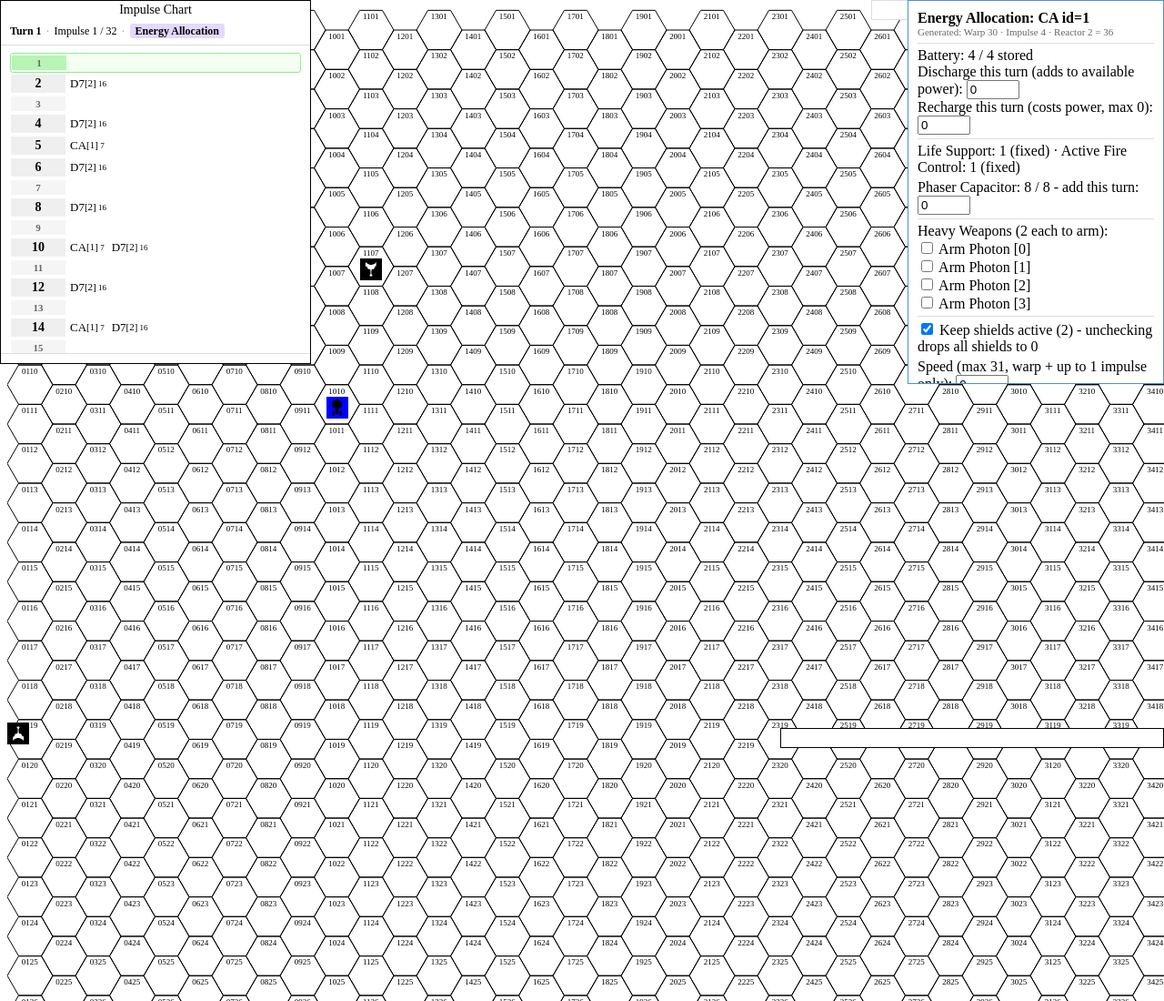
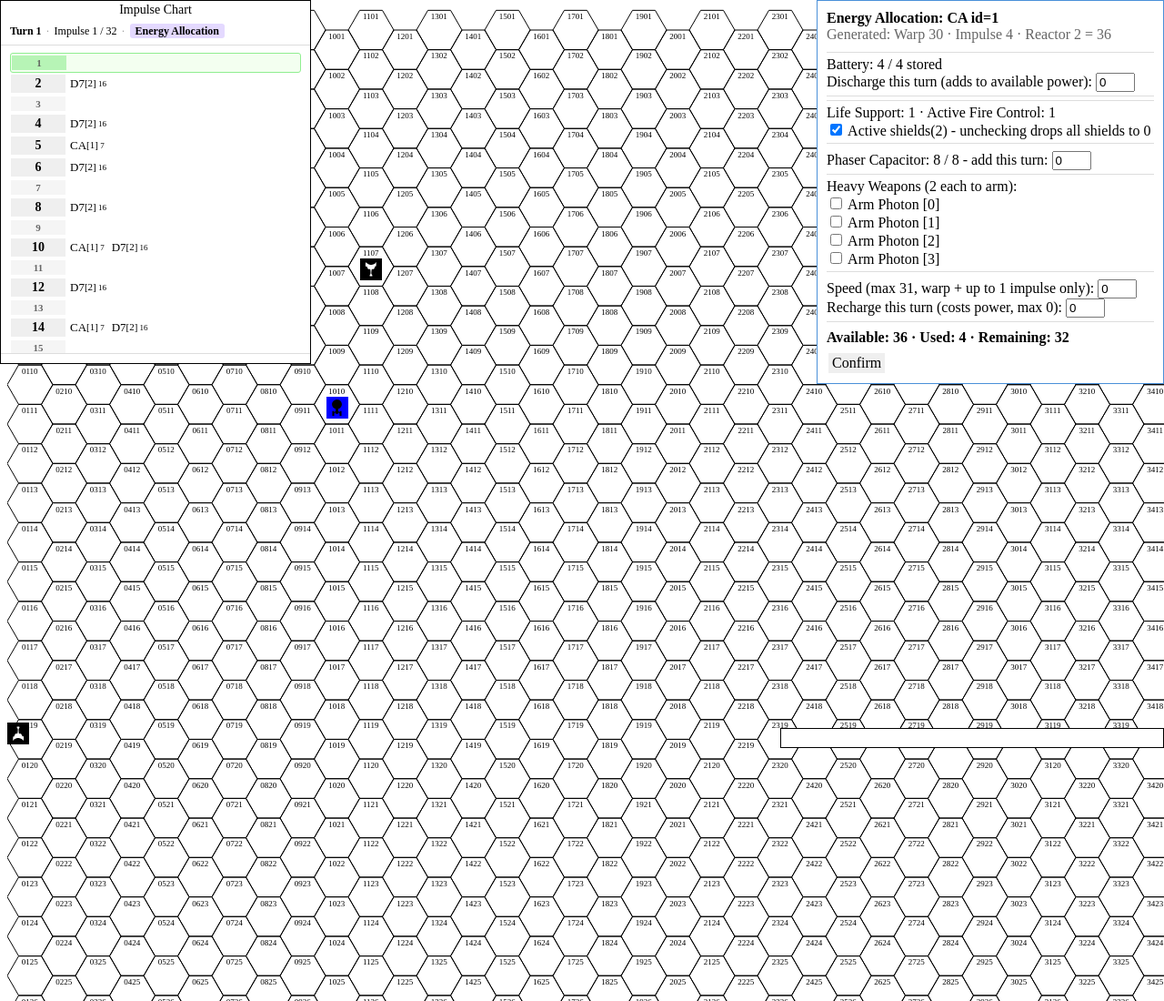
Before and after one commit to kellyoka/kellyoka.github.io, a plain HTML site: page sfb.html in a window 1280 px wide. Shown: the top 1100 px of the page at 91% size. Drawn offline with nearby package versions, Linux system fonts and the light colour scheme; some icons are missing.

Commit message:
update energy allocation UI update

```diff
--- a/sfb.html
+++ b/sfb.html
@@ -2527,18 +2527,26 @@
             var phaserCapHeadroom = phaserCapMax - phaserCapCurrent;
 
             var str = '<div style="font-weight:bold;">Energy Allocation: ' + ship.name + ' id=' + sId + '</div>';
-            str += '<div style="font-size:11px;color:#666;padding-bottom:6px;">Generated: Warp ' + warpAvail + ' &middot; Impulse ' + impAvail + ' &middot; Reactor ' + aprAvail + ' = ' + generated + '</div>';
-
-            str += '<div style="border-top:1px solid #ddd;padding-top:4px;">Battery: ' + batteryStored + ' / ' + batteryMax + ' stored</div>';
-            str += '<div>Discharge this turn (adds to available power): <input type="number" id="eaBattDischarge" min="0" max="' + batteryStored + '" value="0" style="width:50px;" oninput="updateEnergyAllocTotal();"></div>';
-            str += '<div>Recharge this turn (costs power, max ' + batteryHeadroom + '): <input type="number" id="eaBattRecharge" min="0" max="' + batteryHeadroom + '" value="0" style="width:50px;" oninput="updateEnergyAllocTotal();"></div>';
-
-            str += '<div style="border-top:1px solid #ddd;padding-top:4px;margin-top:4px;">Life Support: ' + LIFE_SUPPORT_COST + ' (fixed) &middot; Active Fire Control: ' + FIRE_CONTROL_COST + ' (fixed)</div>';
-
+            str += '<div style="color:#666;padding-bottom:6px;">Generated: Warp ' + warpAvail + ' &middot; Impulse ' + impAvail + ' &middot; Reactor ' + aprAvail + ' = ' + generated + '</div>';
+            str += '<div class="dividerLine"></div>';
+
+            str += '<div>Battery: ' + batteryStored + ' / ' + batteryMax + ' stored</div>';
+            str += '<div>Discharge this turn (adds to available power): <input type="number" id="eaBattDischarge" min="0" max="' + batteryStored + '" value="0" style="width:35px;" oninput="updateEnergyAllocTotal();"></div>';
+
+            str += '<div class="dividerLine"></div>';
+            str += '<div style="border-top:1px solid #ddd;padding-top:4px;margin-top:4px;">Life Support: ' + LIFE_SUPPORT_COST + ' &middot; Active Fire Control: ' + FIRE_CONTROL_COST + '</div>';
+
+            var shieldsCurrentlyActive = internals.shieldsActive;
+            str += '<div><input type="checkbox" id="eaShieldsActive"' + (shieldsCurrentlyActive ? ' checked' : '') + ' onclick="updateEnergyAllocTotal();"> Active shields(' + SHIELD_ACTIVATION_COST + ') - unchecking drops all shields to 0';
+            if (!shieldsCurrentlyActive) { str += '<div style="color:#900;font-size:11px;">Shields currently DOWN - re-checking will restore ' + internals.savedShield1 + '/' + internals.savedShield2 + '/' + internals.savedShield3 + '/' + internals.savedShield4 + '/' + internals.savedShield5 + '/' + internals.savedShield6 + '</div>'; }
+            str += '</div>';
+
+            str += '<div class="dividerLine"></div>';
             str += '<div style="padding-top:4px;">Phaser Capacitor: ' + phaserCapCurrent + ' / ' + phaserCapMax + ' - add this turn: ';
-            str += '<input type="number" id="eaPhaserAdd" min="0" max="' + phaserCapHeadroom + '" value="0" style="width:50px;" oninput="updateEnergyAllocTotal();"></div>';
-
-            str += '<div style="border-top:1px solid #ddd;padding-top:4px;margin-top:4px;">Heavy Weapons (' + HEAVY_WEAPON_ARM_COST + ' each to arm):</div>';
+            str += '<input type="number" id="eaPhaserAdd" min="0" max="' + phaserCapHeadroom + '" value="0" style="width:35px;" oninput="updateEnergyAllocTotal();"></div>';
+
+            str += '<div class="dividerLine"></div>';
+            str += '<div>Heavy Weapons (' + HEAVY_WEAPON_ARM_COST + ' each to arm):</div>';
             for (var z = 0; z < ship.shipWeapons.length; z++) {
                 var wEntry = ship.shipWeapons[z];
                 var wClass = 0, wName = '';
@@ -2555,16 +2563,13 @@
                 }
             }
 
-            str += '<div style="border-top:1px solid #ddd;padding-top:4px;margin-top:4px;">';
-            var shieldsCurrentlyActive = internals.shieldsActive;
-            str += '<label><input type="checkbox" id="eaShieldsActive"' + (shieldsCurrentlyActive ? ' checked' : '') + ' onclick="updateEnergyAllocTotal();"> Keep shields active (' + SHIELD_ACTIVATION_COST + ') - unchecking drops all shields to 0</label>';
-            if (!shieldsCurrentlyActive) { str += '<div style="color:#900;font-size:11px;">Shields currently DOWN - re-checking will restore ' + internals.savedShield1 + '/' + internals.savedShield2 + '/' + internals.savedShield3 + '/' + internals.savedShield4 + '/' + internals.savedShield5 + '/' + internals.savedShield6 + '</div>'; }
-            str += '</div>';
-
+            str += '<div class="dividerLine"></div>';
             str += '<div style="padding-top:4px;">Speed (max ' + maxSpeed + ', warp + up to 1 impulse only): ';
-            str += '<input type="number" id="eaSpeed" min="0" max="' + maxSpeed + '" value="0" style="width:50px;" oninput="updateEnergyAllocTotal();"></div>';
-
-            str += '<div style="border-top:1px solid #ddd;padding-top:8px;margin-top:4px;font-weight:600;">Available: <span id="eaAvailable"></span> &middot; Used: <span id="eaUsed"></span> &middot; Remaining: <span id="eaRemaining"></span></div>';
+            str += '<input type="number" id="eaSpeed" min="0" max="' + maxSpeed + '" value="0" style="width:35px;" oninput="updateEnergyAllocTotal();"></div>';
+            str += '<div>Recharge this turn (costs power, max ' + batteryHeadroom + '): <input type="number" id="eaBattRecharge" min="0" max="' + batteryHeadroom + '" value="0" style="width:35px;" oninput="updateEnergyAllocTotal();"></div>';
+
+            str += '<div class="dividerLine" style="margin-bottom:8px;"></div>';
+            str += '<div style="font-weight:600;">Available: <span id="eaAvailable"></span> &middot; Used: <span id="eaUsed"></span> &middot; Remaining: <span id="eaRemaining"></span></div>';
             str += '<div class="button" style="margin-top:8px;display:inline-block;" onclick="confirmEnergyAllocation(' + sId + ',' + maxSpeed + ');">Confirm</div>';
 
             $('#energyAllocPopUpDiv').data('sId', sId).html(str).css('display', 'block');
@@ -3323,6 +3328,12 @@
             margin: 5px 2px 2px;
             background-color: #EFEFEF;
             cursor: pointer;
+        }
+        .dividerLine {
+            margin: 4px 0px;
+            width: 100%;
+            height: 1px;
+            background-color: #DDD;
         }
 
         .posShipMove {
@@ -3481,7 +3492,7 @@
             </div>
         </div>
         <div id="shipInternalsPopUpDiv" class="popUpDiv" style="border:1px solid #DDD;"></div>
-        <div id="energyAllocPopUpDiv" class="popUpDiv" style="width:260px;border:1px solid #4a90d9;display:none;"></div>
+        <div id="energyAllocPopUpDiv" class="popUpDiv" style="width:360px;border:1px solid #4a90d9;display:none;"></div>
 
 
         <div id="dataDiv" class="popUpDiv" style="top:800px;width:400px;border:1px solid black;"></div>
```
